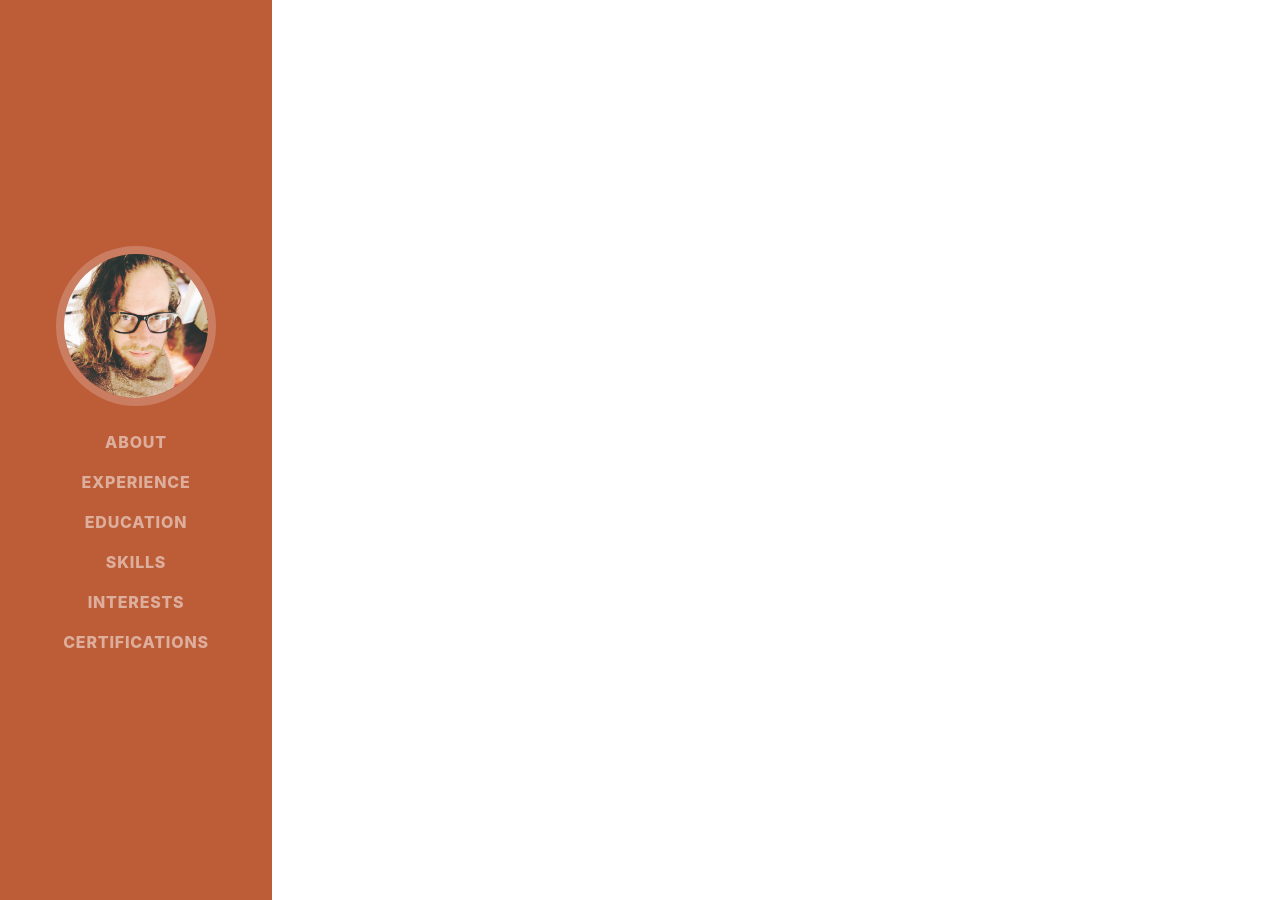
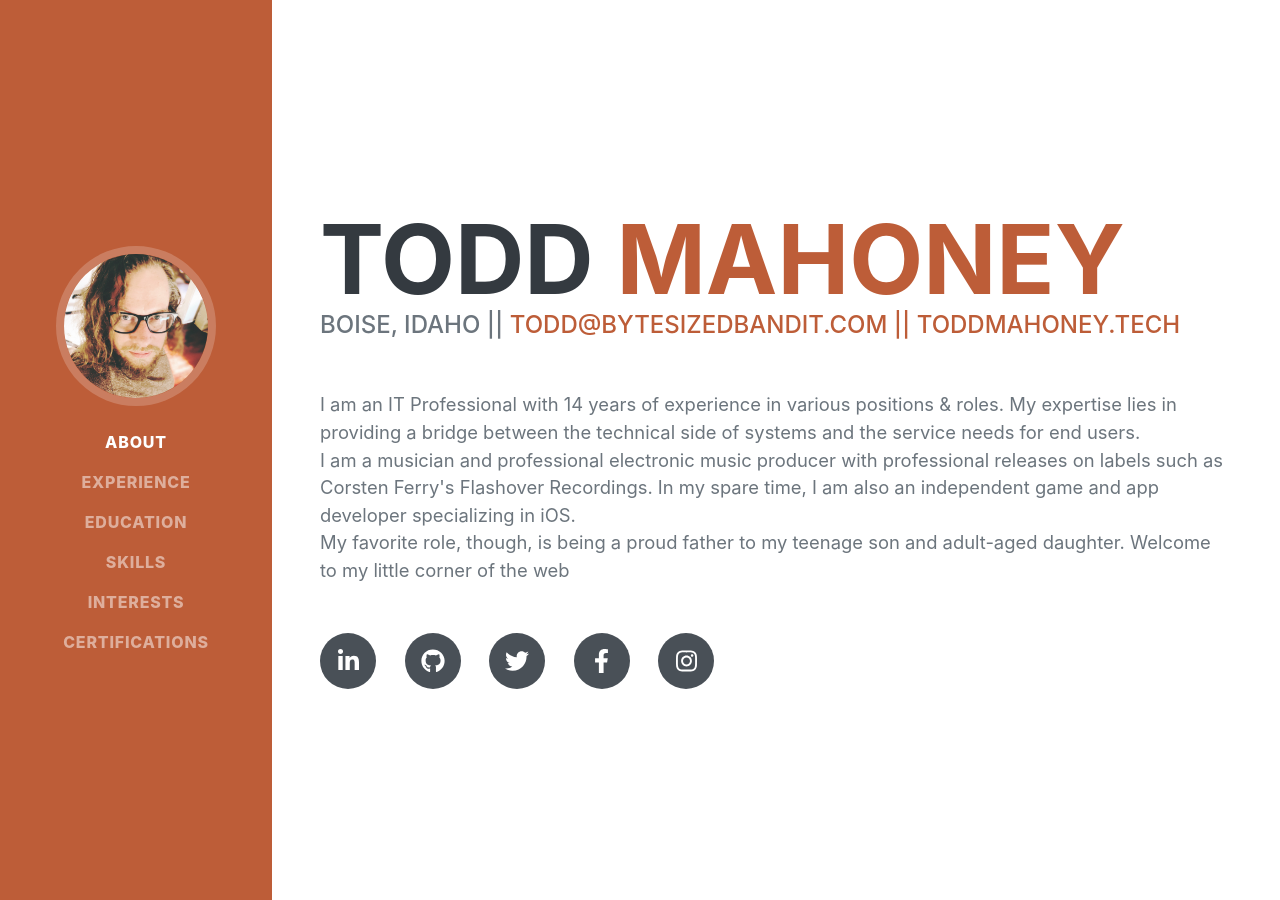
Before and after one commit to t0dd/t0dd.github.io, a Jekyll site: the page built from index.md, in a window 1280 px wide. Built offline with Jekyll 4.4.1, drawn with Linux system fonts in a browser that asks for light colours; some web fonts are replaced.

Commit message:
Adding aboutme and social links

```diff
--- a/_layouts/default.html
+++ b/_layouts/default.html
@@ -32,6 +32,37 @@
                 </ul>
             </div>
         </nav>
+        <!-- Page Content-->
+        <div class="container-fluid p-0">
+            <!-- About-->
+            <section class="resume-section" id="about">
+                <div class="resume-section-content">
+                    <h1 class="mb-0">
+                        Todd
+                        <span class="text-primary">Mahoney</span>
+                    </h1>
+                    <div class="subheading mb-5">
+                        Boise, Idaho ||
+                        <a href="mailto:todd@bytesizedbandit.com">todd@bytesizedbandit.com || </a>
+                        <a href="toddmahoney.tech">toddmahoney.tech</a>
+                    </div>
+                    <p class="lead mb-5">
+
+                        I am an IT Professional with 14 years of experience in various positions & roles. My expertise lies in providing a bridge between the technical side of systems and the service needs for end users.<br>
+                        I am a musician and professional electronic music producer with professional releases on labels such as Corsten Ferry's Flashover Recordings. In my spare time, I am also an independent game and app developer specializing in iOS.<br>
+                        My favorite role, though, is being a proud father to my teenage son and adult-aged daughter. Welcome to my little corner of the web<br>
+
+                    </p>
+                    <div class="social-icons">
+                        <a class="social-icon" href="https://www.linkedin.com/in/toddmahoney208/"><i class="fab fa-linkedin-in"></i></a>
+                        <a class="social-icon" href="https://github.com/t0dd"><i class="fab fa-github"></i></a>
+                        <a class="social-icon" href="https://twitter.com/f_wond3rland"><i class="fab fa-twitter"></i></a>
+                        <a class="social-icon" href="https://www.facebook.com/findingwonderland"><i class="fab fa-facebook-f"></i></a>
+                        <a class="social-icon" href="https://www.instagram.com/find1ngwonderland/"><i class="fab fa-instagram"></i></a>
+                    </div>
+                </div>
+            </section>
+        </div>
 
         <!-- JS files-->
         <!-- Font Awesome icons (free version)-->
```
